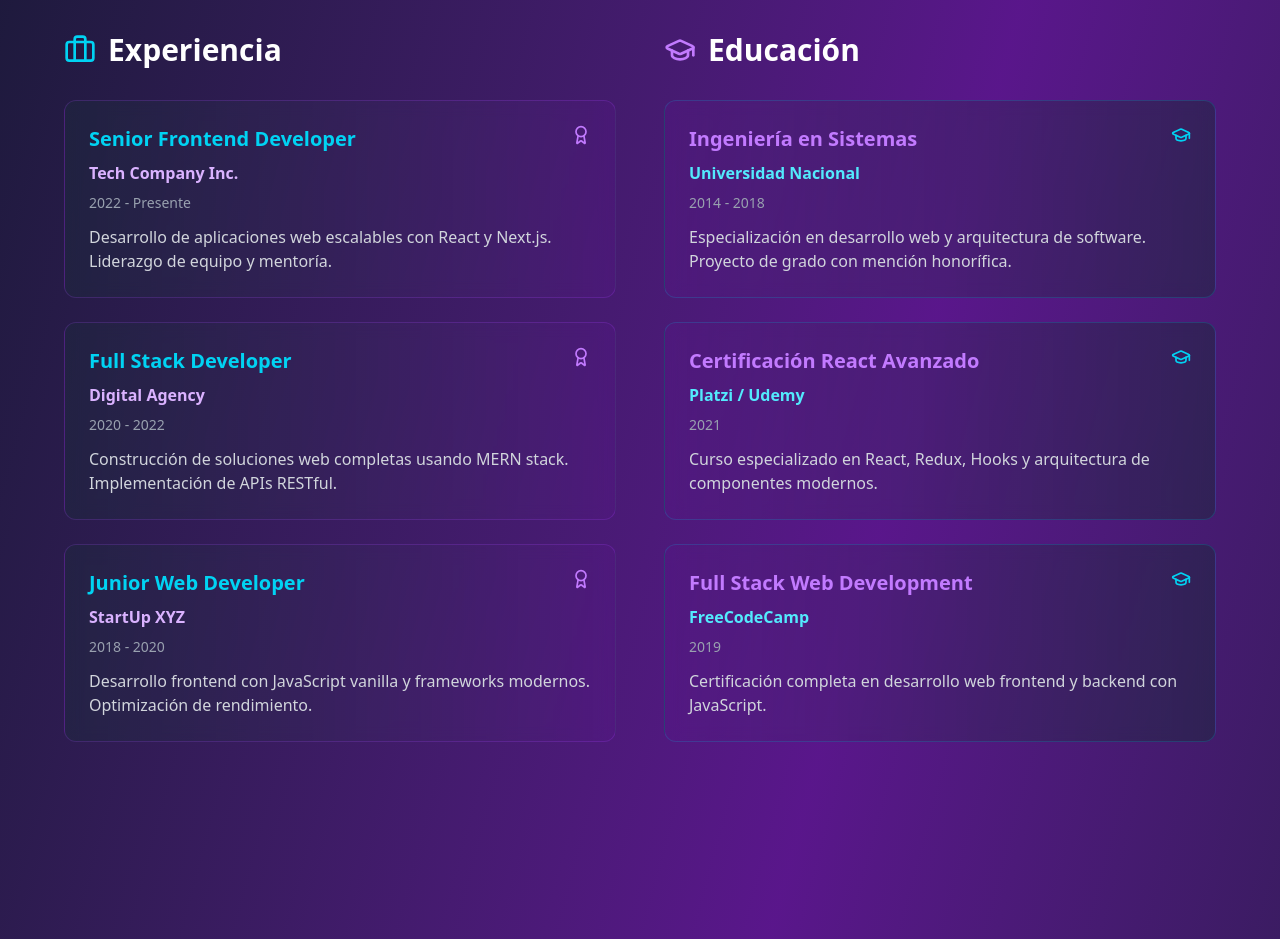
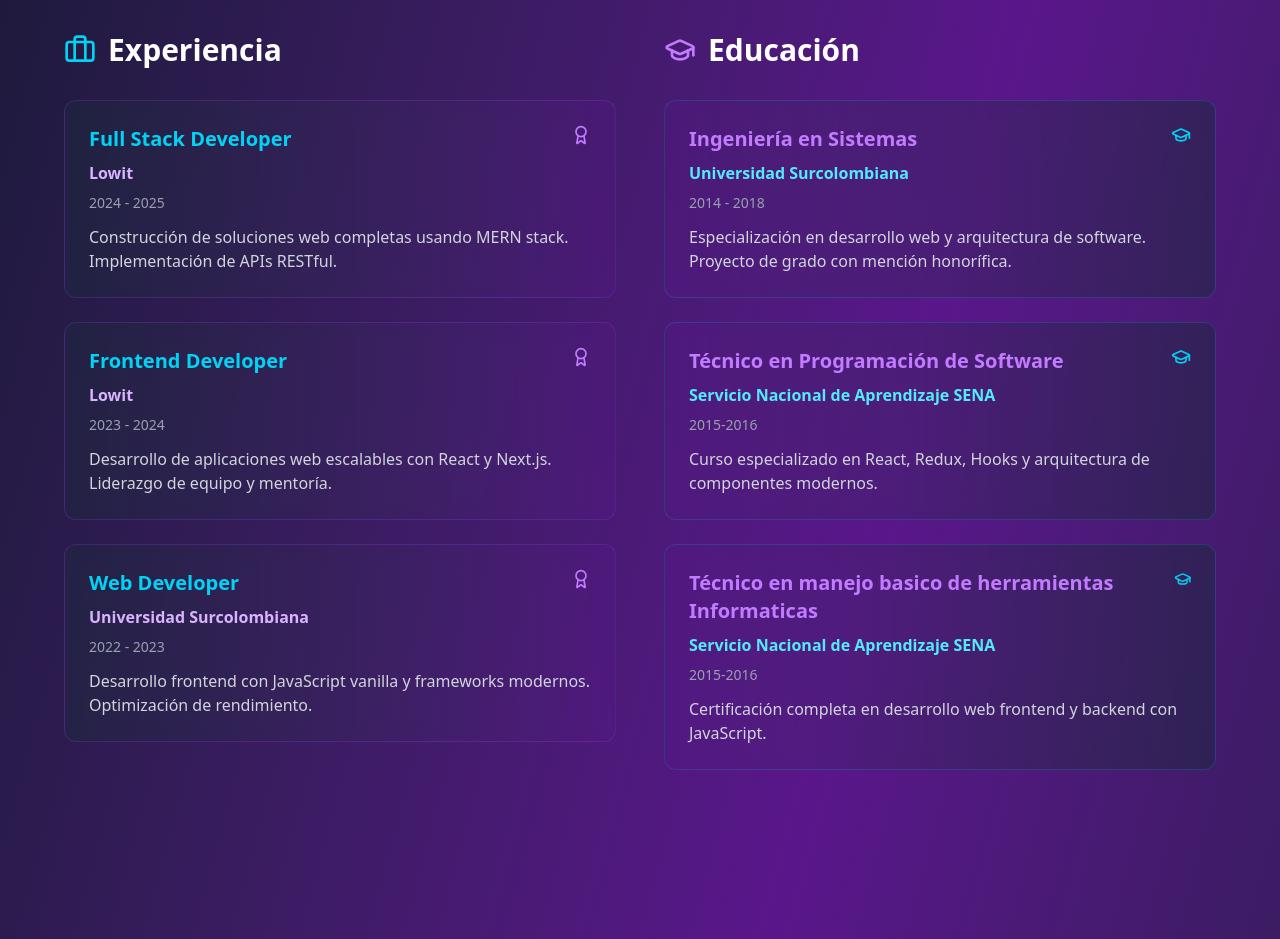
Before and after one commit to luis13xd/luistrujillolopez, a React (Vite) app: page / in a window 1280 px wide. Shown: the part 960-1899 px from the top of the page. Built offline with nearby package versions, Linux system fonts and the light colour scheme.

Commit message:
agregamos informacion en experiencia

```diff
--- a/src/data/experience.ts
+++ b/src/data/experience.ts
@@ -1,41 +1,47 @@
 export const experienceData = [
   {
-    puesto: 'Senior Frontend Developer',
-    empresa: 'Tech Company Inc.',
-    periodo: '2022 - Presente',
-    descripcion: 'Desarrollo de aplicaciones web escalables con React y Next.js. Liderazgo de equipo y mentoría.'
+    puesto: "Full Stack Developer",
+    empresa: "Lowit",
+    periodo: "2024 - 2025",
+    descripcion:
+      "Construcción de soluciones web completas usando MERN stack. Implementación de APIs RESTful.",
   },
   {
-    puesto: 'Full Stack Developer',
-    empresa: 'Digital Agency',
-    periodo: '2020 - 2022',
-    descripcion: 'Construcción de soluciones web completas usando MERN stack. Implementación de APIs RESTful.'
+    puesto: "Frontend Developer",
+    empresa: "Lowit",
+    periodo: "2023 - 2024",
+    descripcion:
+      "Desarrollo de aplicaciones web escalables con React y Next.js. Liderazgo de equipo y mentoría.",
   },
   {
-    puesto: 'Junior Web Developer',
-    empresa: 'StartUp XYZ',
-    periodo: '2018 - 2020',
-    descripcion: 'Desarrollo frontend con JavaScript vanilla y frameworks modernos. Optimización de rendimiento.'
-  }
+    puesto: "Web Developer",
+    empresa: "Universidad Surcolombiana",
+    periodo: "2022 - 2023",
+    descripcion:
+      "Desarrollo frontend con JavaScript vanilla y frameworks modernos. Optimización de rendimiento.",
+  },
 ];
 
 export const educationData = [
   {
-    titulo: 'Ingeniería en Sistemas',
-    institucion: 'Universidad Nacional',
-    periodo: '2014 - 2018',
-    descripcion: 'Especialización en desarrollo web y arquitectura de software. Proyecto de grado con mención honorífica.'
+    titulo: "Ingeniería en Sistemas",
+    institucion: "Universidad Surcolombiana",
+    periodo: "2014 - 2018",
+    descripcion:
+      "Especialización en desarrollo web y arquitectura de software. Proyecto de grado con mención honorífica.",
   },
   {
-    titulo: 'Certificación React Avanzado',
-    institucion: 'Platzi / Udemy',
-    periodo: '2021',
-    descripcion: 'Curso especializado en React, Redux, Hooks y arquitectura de componentes modernos.'
+    titulo: "Técnico en Programación de Software",
+    institucion: "Servicio Nacional de Aprendizaje SENA",
+    periodo: "2015-2016",
+    descripcion:
+      "Curso especializado en React, Redux, Hooks y arquitectura de componentes modernos.",
   },
   {
-    titulo: 'Full Stack Web Development',
-    institucion: 'FreeCodeCamp',
-    periodo: '2019',
-    descripcion: 'Certificación completa en desarrollo web frontend y backend con JavaScript.'
-  }
+    titulo: "Técnico en manejo basico de herramientas Informaticas",
+    institucion: "Servicio Nacional de Aprendizaje SENA",
+    periodo: "2015-2016",
+    descripcion:
+      "Certificación completa en desarrollo web frontend y backend con JavaScript.",
+  },
 ];
```
